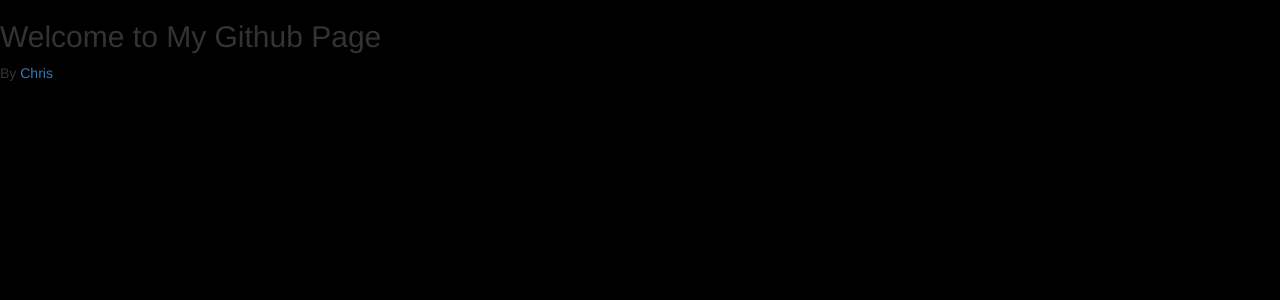
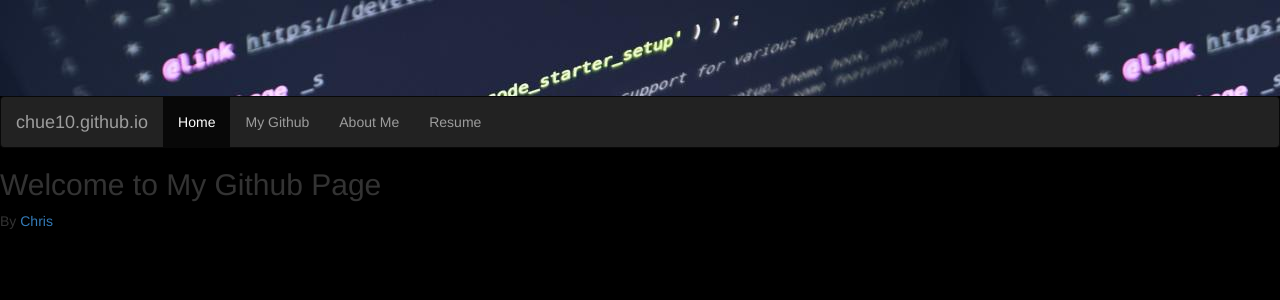
Before and after one commit to chue10/chue10.github.io, a Jekyll site: the page built from index.html, in a window 1280 px wide. Shown: the top 300 px of the page. Built offline with Jekyll 4.4.1, drawn with Linux system fonts in a browser that asks for light colours; nearby versions of some CDN libraries.

Commit message:
Update default.html

```diff
--- a/_layouts/default.html
+++ b/_layouts/default.html
@@ -3,7 +3,22 @@
 {% include head.html %}
 
 <body>
+	<div class="jumbotron"></div>
 
+    <nav class="navbar navbar-inverse">
+        <div class="container-fluid">
+        <div class="navbar-header">
+            <a class="navbar-brand" href="#">chue10.github.io</a>
+        </div>
+
+        <ul class="nav navbar-nav">
+            <li class="active"><a href="#">Home</a></li>
+            <li><a href="https://github.com/chue10">My Github</a></li>
+            <li><a href="#">About Me</a></li>
+            <li><a href="pages/resume.html">Resume</a></li>
+        </ul>
+        </div>
+    </nav>
 	<main>
 		<article>
 			{{ content }}
```
